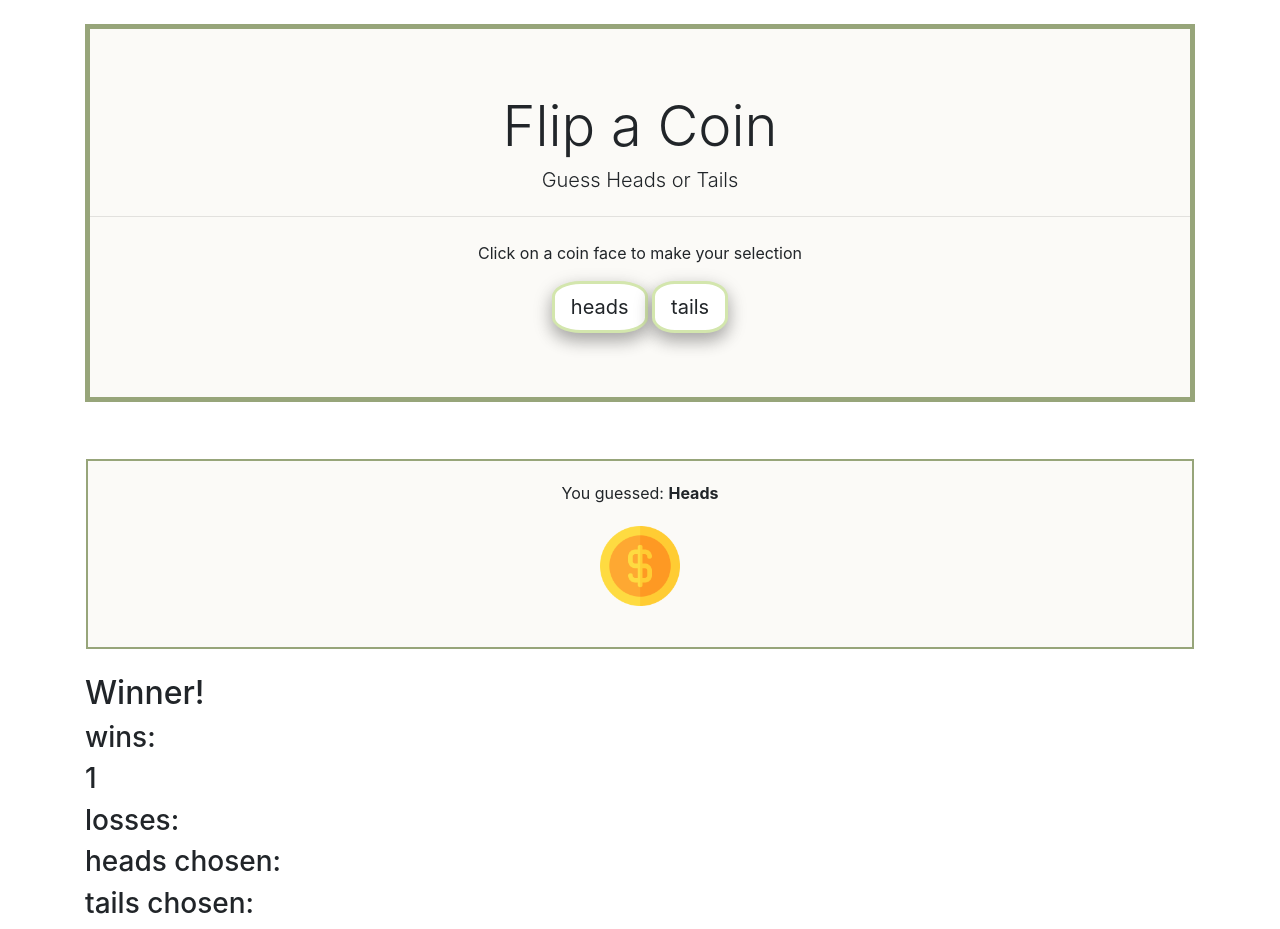
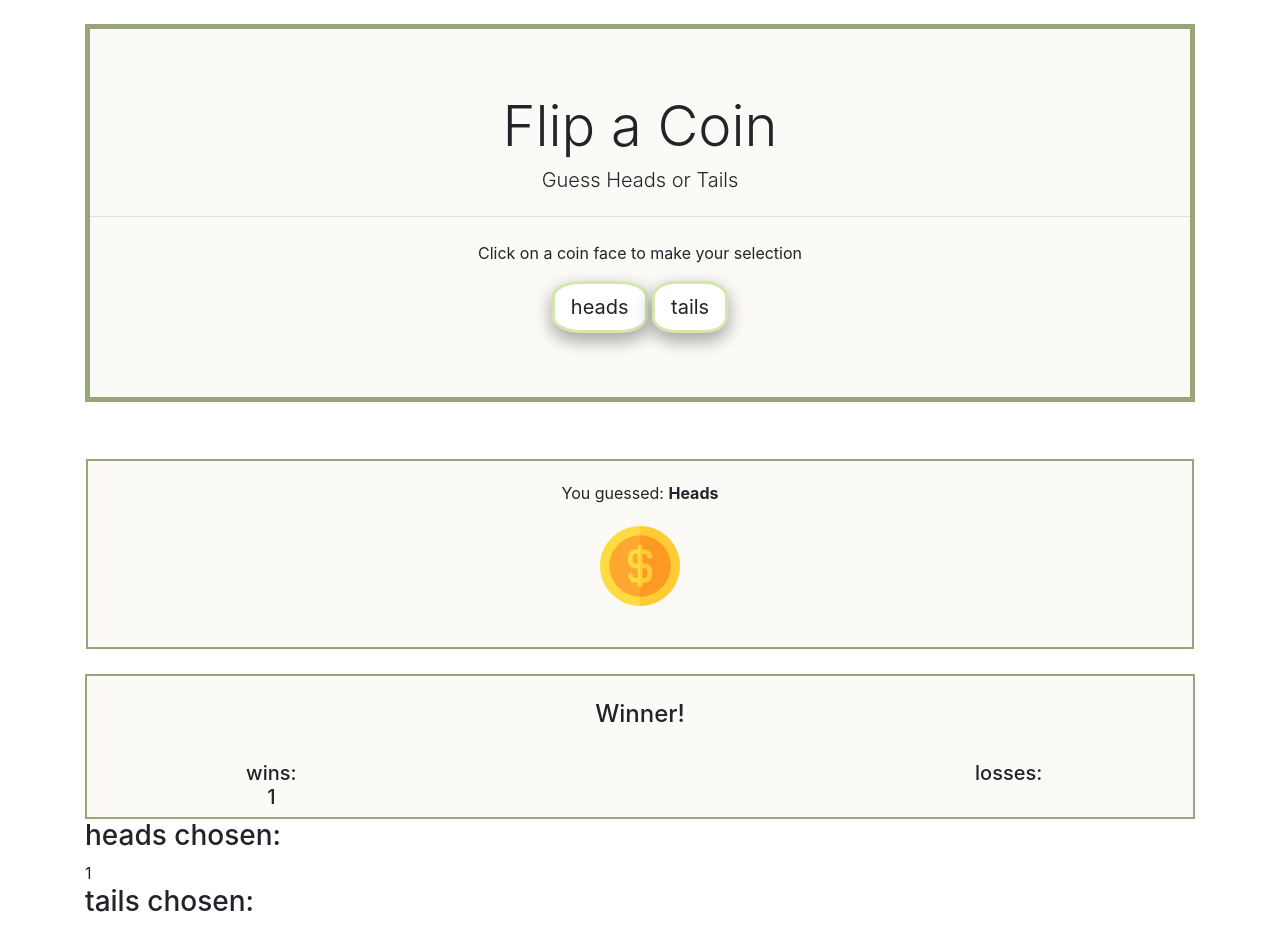
Before and after one commit to CookieChef/Coin_Toss, a plain HTML site: page index.html in a window 1280 px wide. Both pictures are taken after a click on the button "heads". Drawn offline with nearby package versions, Linux system fonts and the light colour scheme.

Commit message:
css and commenting added

```diff
--- a/app.js
+++ b/app.js
@@ -22,13 +22,13 @@ function flipThatCoin (result) {
 
    if(result === randomNumber) {
        wins++;
-       $("#win-lose").html("<h2>Winner!</h2>");
-       $("#wins").html("<h3>" + wins + "</h3>");
+       $("#win-lose").html("<h4>Winner!</h4>");
+       $("#wins").html("<h5>" + wins + "</h5>");
    }
    else {
        losses++;
-       $("#win-lose").html("<h2>Loser!</h2>");
-       $("#losses").html("<h3>" + losses + "</h3>");
+       $("#win-lose").html("<h4>Loser!</h4>");
+       $("#losses").html("<h5>" + losses + "</h5>");
    }
 }
 
--- a/index.html
+++ b/index.html
@@ -60,26 +60,47 @@
         <!---->
 
         <br>
-<div class="container">
+        <!--Container that tracks the wins and losses-->
+        <div class="container" id="card1">
+            <br>
+            <div class="row">
+                <div class="col"></div>
+                <div class="col">
+                    <div id="win-lose"></div>
+                </div>
+                <div class="col"></div>
+            </div>
+            <br>
+            <div class="row">
+                <!--column 1-->
+                <div class="col" style='text-align:center;'>
+                    <div>
+                        <h5>wins:
+                            <span id="wins"></span>
+                        </h5>
+                    </div>
+                </div>
+                <!---->
+                <!--middle column for empty space-->
+                <div class="col"></div>
+                <!---->
+                <!--column2-->
+                <div class="col" style='text-align:center;'>
+                    <div>
+                        <h5>losses:
+                            <span id="losses"></span>
+                        </h5>
+                    </div>
+                </div>
+                <!---->
+            </div>
+        </div>
+        <!---->
 
-
-</div>
-        <div id="win-lose"></div>
-        <div id="win-loss-tracker"></div>
-
-        <div>
-            <h3>wins: </h3>
-            <span id="wins"></span>
-        </div>
-
-        <div>
-            <h3>losses: </h3>
-            <span id="losses"></span>
-        </div>
 
         <div>
             <h3>heads chosen: </h3>
-            <span id="heads-chose"></span>
+            <span id="heads-chosen"></span>
         </div>
 
         <div>
--- a/style.css
+++ b/style.css
@@ -30,6 +30,8 @@
 }
 .card{
     border-color: transparent;
-
     background-color:transparent;
 }
+#win-lose, #wins, #losses, {
+    text-align: center;
+}
```
